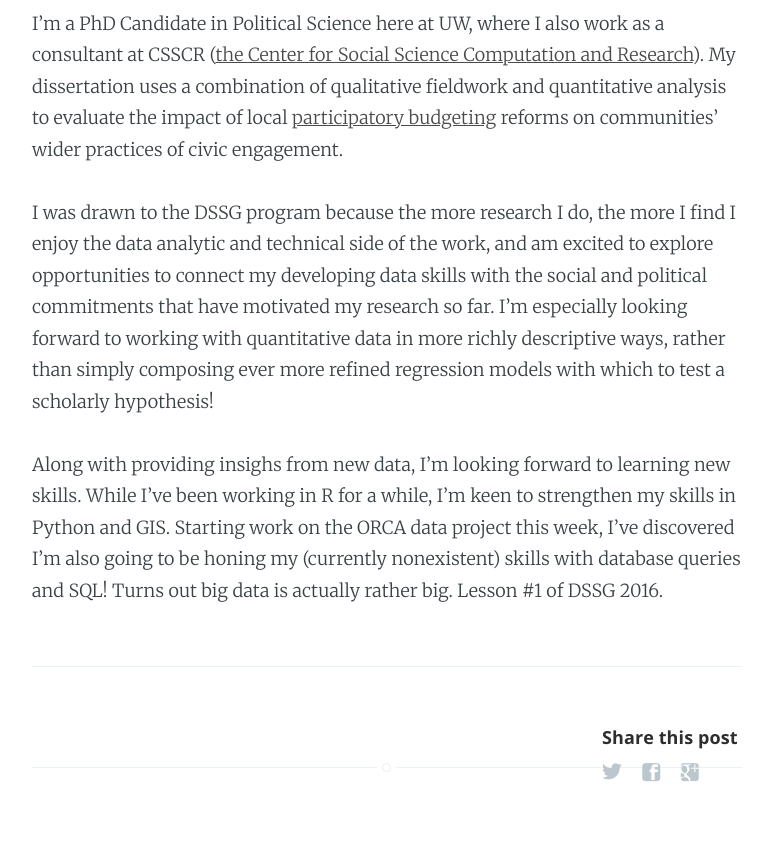
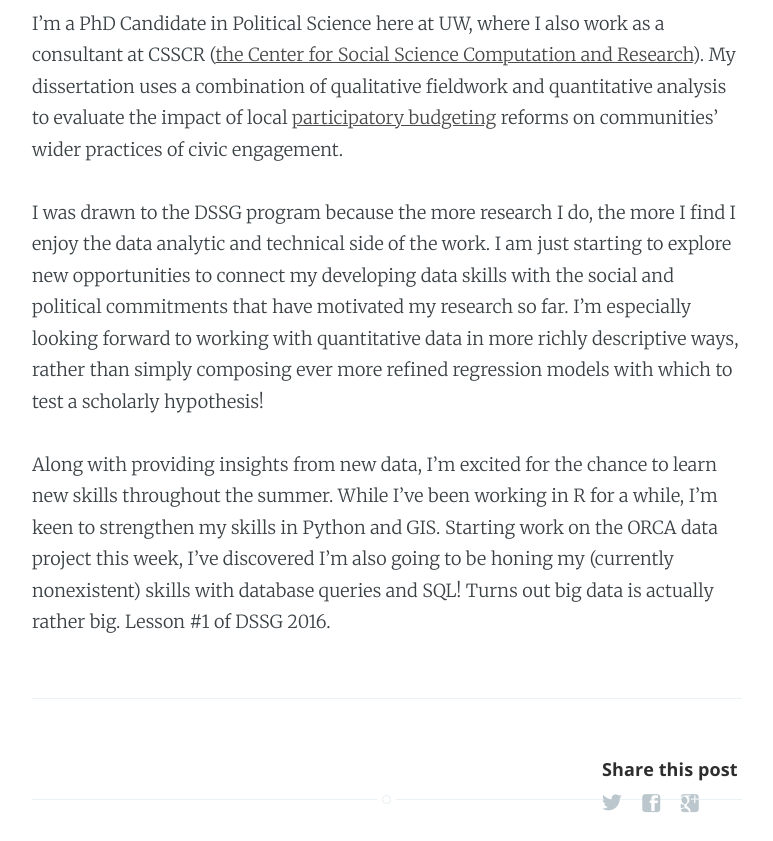
Before and after one commit to uwescience/DSSG2016, a Jekyll site: the page built from _posts/2016-06-17-carolina-intro.md, in a window 1280 px wide and 900 px high, scrolled down 624 px, cut to the strip 59-900 px from the top of the window. Shown: the whole strip, without its empty margins (253-1026 px from the left). Built offline with Jekyll 4.4.1, drawn with Linux system fonts in a browser that asks for light colours.

Commit message:
Fixed typos etc

```diff
--- a/_posts/2016-06-17-carolina-intro.md
+++ b/_posts/2016-06-17-carolina-intro.md
@@ -11,6 +11,6 @@ author: Carolina Johnson
 
 I'm a PhD Candidate in Political Science here at UW, where I also work as a consultant at CSSCR ([the Center for Social Science Computation and Research](http://csscr.washington.edu)).  My dissertation uses a combination of qualitative fieldwork and quantitative analysis to evaluate the impact of local [participatory budgeting](www.participatorybudgeting.org) reforms on communities' wider practices of civic engagement.
 
-I was drawn to the DSSG program because the more research I do, the more I find I enjoy the data analytic and technical side of the work, and am excited to explore opportunities to connect my developing data skills with the social and political commitments that have motivated my research so far.  I'm especially looking forward to working with quantitative data in more richly descriptive ways, rather than simply composing ever more refined regression models with which to test a scholarly hypothesis!
+I was drawn to the DSSG program because the more research I do, the more I find I enjoy the data analytic and technical side of the work. I am just starting to explore new opportunities to connect my developing data skills with the social and political commitments that have motivated my research so far.  I'm especially looking forward to working with quantitative data in more richly descriptive ways, rather than simply composing ever more refined regression models with which to test a scholarly hypothesis!
 
- Along with providing insighs from new data, I'm looking forward to learning new skills.  While I've been working in R for a while, I'm keen to strengthen my skills in Python and GIS. Starting work on the ORCA data project this week, I've discovered I'm also going to be honing my (currently nonexistent) skills with database queries and SQL!  Turns out big data is actually rather big.  Lesson #1 of DSSG 2016.
+ Along with providing insights from new data, I'm excited for the chance to learn new skills throughout the summer.  While I've been working in R for a while, I'm keen to strengthen my skills in Python and GIS. Starting work on the ORCA data project this week, I've discovered I'm also going to be honing my (currently nonexistent) skills with database queries and SQL!  Turns out big data is actually rather big.  Lesson #1 of DSSG 2016.
```
